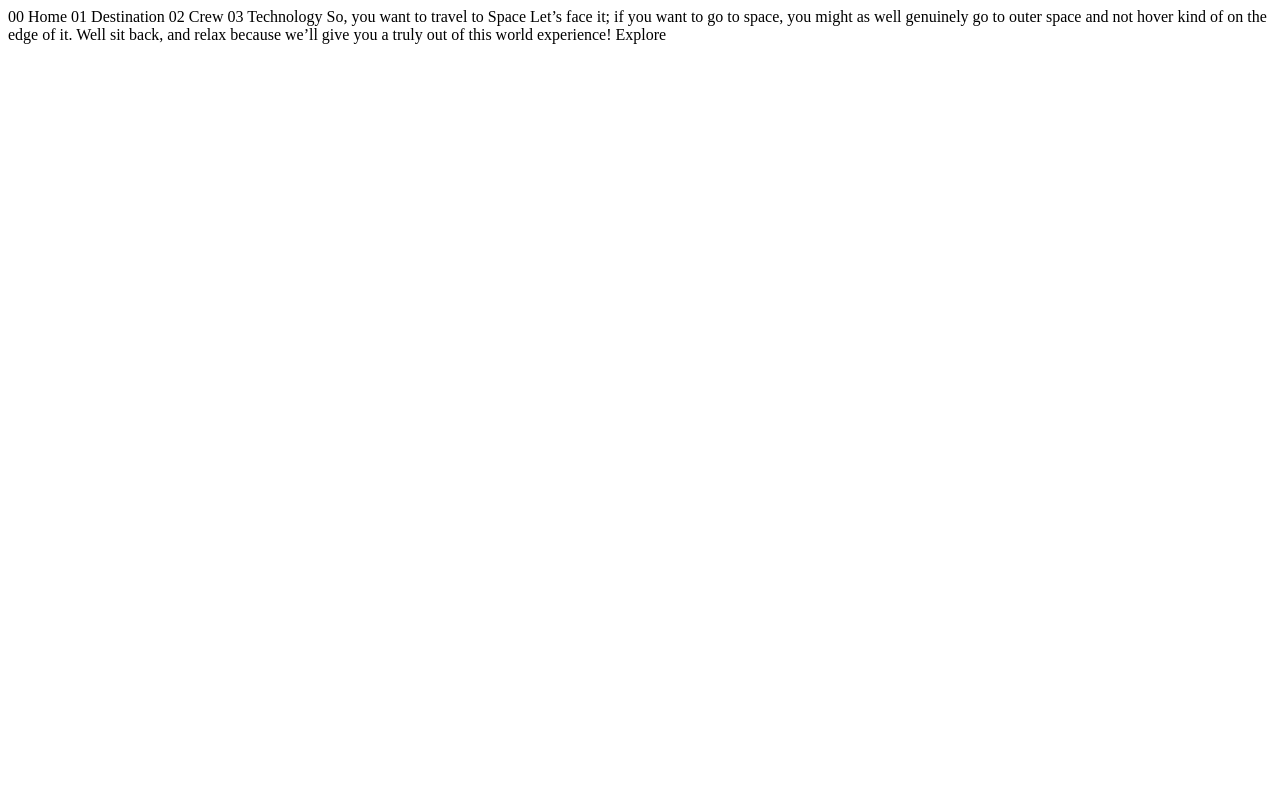
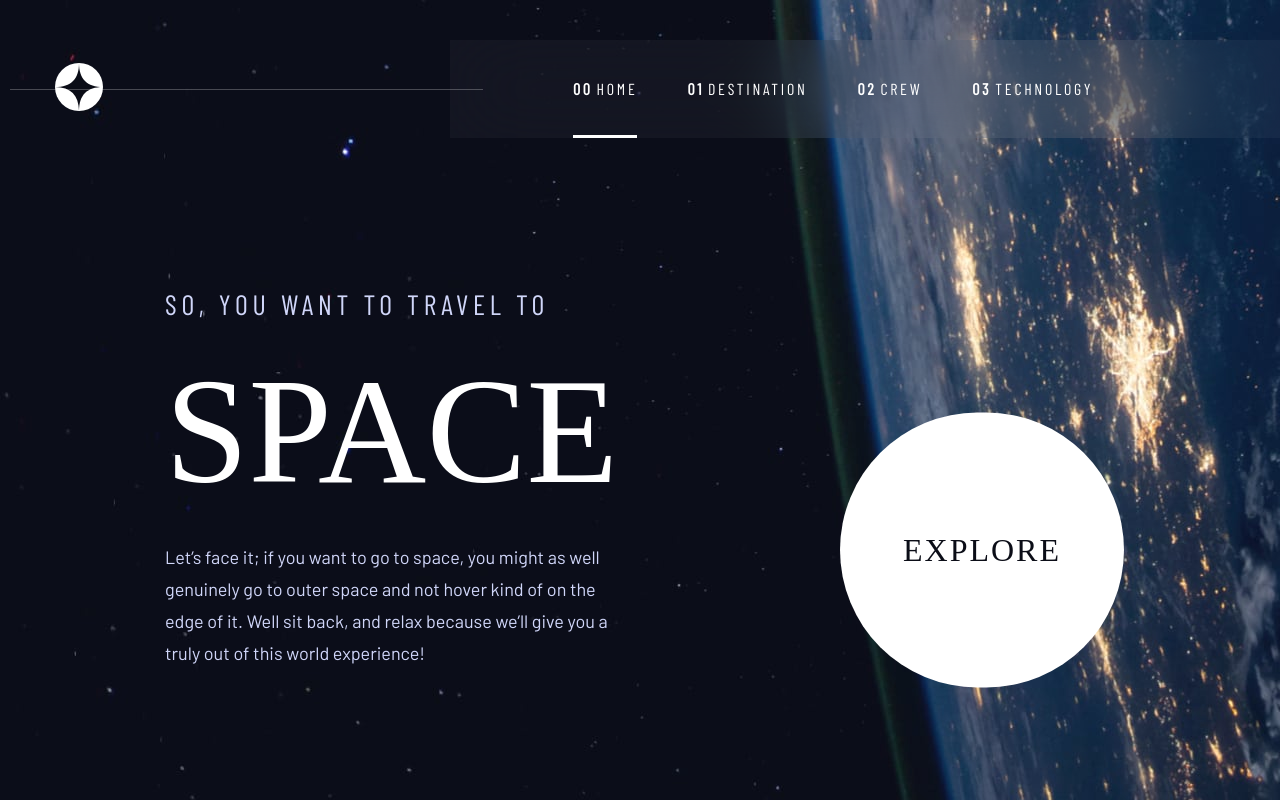
Before and after one commit to yeolsss/space-tourism-website-main, a plain HTML site: page index.html in a window 1280 px wide. Drawn offline with nearby package versions, Linux system fonts and the light colour scheme; a web font is replaced by a local one.

Commit message:
main page desktop 버전 완료

```diff
--- /dev/null
+++ b/css/base.css
@@ -0,0 +1,105 @@
+/*fonts*/
+@import url('https://fonts.googleapis.com/css2?family=Barlow+Condensed&display=swap');
+@import url('https://fonts.googleapis.com/css2?family=Bellefair&display=swap');
+@import url('https://fonts.googleapis.com/css2?family=Barlow&display=swap');
+/* Reset */
+body,
+div {
+  margin: unset;
+  padding: unset;
+}
+
+h1,
+h2,
+h3,
+h4,
+h5,
+p {
+  margin: unset;
+  font-size: unset;
+  font-weight: unset;
+}
+a {
+  margin: unset;
+  font-size: unset;
+  text-decoration: unset;
+  color: unset;
+}
+/* Typography */
+:root {
+  font-size: 10px;
+  --main-color: #0b0d17;
+  --main-sub-color: #d0d6f9;
+  --main-font-color: #ffffff;
+  --nav-opacity: 0.5021;
+  --nav-back-color: rgba(255, 255, 255, 0.04);
+}
+
+body {
+  font-size: 1.6rem;
+  line-height: normal;
+  color: var(--main-font-color);
+  background-color: var(--main-color);
+}
+
+h1 {
+  font-family: 'Bellefair', serif;
+  font-size: 15rem;
+  text-transform: uppercase;
+}
+
+h2 {
+  font-family: 'Bellefair', serif;
+  font-size: 10rem;
+}
+h3 {
+  font-family: 'Bellefair', serif;
+  font-size: 5.6rem;
+}
+h4 {
+  font-family: 'Bellefair', serif;
+  font-size: 3.2rem;
+  text-transform: uppercase;
+}
+h5 {
+  font-family: 'Barlow Condensed', sans-serif;
+  font-size: 2.8rem;
+  letter-spacing: 0.475rem;
+  display: block;
+  text-transform: uppercase;
+  color: var(--main-sub-color);
+}
+
+.sub-header-1 {
+  font-family: 'Bellefair', serif;
+  font-size: 2.8rem;
+}
+.sub-header-2 {
+  font-family: 'Barlow Condensed', sans-serif;
+  font-size: 1.4rem;
+  letter-spacing: 0.2362rem;
+}
+
+.nav-text {
+  font-family: 'Barlow Condensed', sans-serif;
+  font-size: 1.6rem;
+  letter-spacing: 0.27rem;
+  font-weight: normal;
+  text-transform: uppercase;
+}
+
+.body-text {
+  font-family: 'Barlow', sans-serif;
+  font-size: 1.8rem;
+  line-height: 1.7778;
+  color: var(--main-sub-color);
+}
+
+.font-bold {
+  font-weight: bold;
+}
+
+.visible {
+  background-color: rgba(255, 255, 255, 0.1) !important;
+  transition: background-color 0.5s ease-in;
+}
--- /dev/null
+++ b/css/header.css
@@ -0,0 +1,46 @@
+/*header*/
+.main-header {
+  display: flex;
+  justify-content: space-between;
+  align-items: center;
+  margin: 4rem 0 0 5.5rem;
+}
+.header-nav {
+  display: flex;
+  background-color: var(--nav-back-color);
+  backdrop-filter: blur(4.0774227142333984rem);
+  max-width: 83rem;
+  width: 100%;
+  position: relative;
+}
+.header-nav .header-nav__contents {
+  padding: 3.9rem 0 3.6rem 0;
+  border-bottom: 3px solid rgba(0, 0, 0, 0);
+  transition: border-bottom-color 0.5s ease-in;
+}
+.header-nav .header-nav__contents:nth-child(2) {
+  margin: 0 5rem 0 12.3rem;
+}
+
+.header-nav .header-nav__contents:nth-child(3),
+.header-nav .header-nav__contents:nth-child(4) {
+  margin-right: 5rem;
+}
+.header-stick {
+  height: 1px;
+  width: 473px;
+  opacity: 0.2515;
+  background: #fff;
+  position: absolute;
+  top: 50%;
+  left: -44rem;
+}
+
+.current-nav {
+  border-bottom-color: var(--main-font-color) !important;
+}
+
+.hover-nav {
+  border-bottom-color: rgba(255, 255, 255, 0.5) !important;
+  transition: border-bottom-color 0.5s ease-in;
+}
--- /dev/null
+++ b/css/main-desktop.css
@@ -0,0 +1,72 @@
+@import url('./base.css');
+@import url('./header.css');
+/*Contents*/
+body {
+  display: flex;
+  height: 100vh;
+}
+
+/*main section*/
+.main-section {
+  max-width: 1440px;
+  max-height: 900px;
+  height: 100%;
+  width: 100%;
+  background-image: url('../assets/home/background-home-desktop.jpg');
+  background-repeat: no-repeat;
+  margin: auto;
+  box-sizing: border-box;
+  display: flex;
+  flex-direction: column;
+}
+
+/* main contents*/
+.main-contents {
+  display: flex;
+  height: inherit;
+  justify-content: space-between;
+  align-items: flex-end;
+  margin: 0 16.5rem 13.1rem;
+}
+.main-contents__text {
+  max-width: 45rem;
+}
+.main-contents__text > h1 {
+  margin: 2.4rem 0;
+}
+
+.main-contents__circle-container {
+  position: relative;
+  margin: 11.9rem 13.3rem;
+}
+.main-contents__circle {
+  color: var(--main-color) !important;
+  background-color: var(--main-font-color);
+  display: flex;
+  justify-content: center;
+  align-items: center;
+  border-radius: 27.4rem;
+  z-index: 1;
+  position: absolute;
+}
+.main-contents__circle > a {
+  padding: 11.9rem 6.3rem;
+}
+.main-contents__circle h4 {
+  letter-spacing: 0.2rem;
+}
+.main-contents__circle,
+.main-contents__circle-hidden {
+  left: 50%;
+  top: 50%;
+  transform: translate(-50%, -50%);
+}
+.main-contents__circle-hidden {
+  position: absolute;
+  background-color: white;
+  width: 45rem;
+  height: 45rem;
+  border-radius: 45rem;
+  background-color: rgba(255, 255, 255, 0);
+  transition: background-color 0.5s ease-in;
+}
--- a/index.html
+++ b/index.html
@@ -1,27 +1,89 @@
-<!DOCTYPE html>
+<!doctype html>
 <html lang="en">
-<head>
-  <meta charset="UTF-8">
-  <meta name="viewport" content="width=device-width, initial-scale=1.0">
+  <head>
+    <meta charset="UTF-8" />
+    <meta name="viewport" content="width=device-width, initial-scale=1.0" />
 
-  <link rel="icon" type="image/png" sizes="32x32" href="./assets/favicon-32x32.png">
+    <link
+      rel="icon"
+      type="image/png"
+      sizes="32x32"
+      href="./assets/favicon-32x32.png"
+    />
+    <title>Frontend Mentor | Space tourism website</title>
+    <link rel="preconnect" href="https://fonts.googleapis.com" />
+    <link rel="preconnect" href="https://fonts.gstatic.com" crossorigin />
+    <link
+      href="https://fonts.googleapis.com/css2?family=Barlow+Condensed&display=swap"
+      rel="stylesheet"
+    />
+    <link rel="stylesheet" href="./css/main-desktop.css" />
+  </head>
+  <body>
+    <section class="main-section">
+      <!--header start-->
+      <header class="main-header">
+        <!--icon-->
+        <div>
+          <img src="./assets/shared/logo.svg" alt="" />
+        </div>
 
-  <title>Frontend Mentor | Space tourism website</title>
-</head>
-<body>
-
-  00 Home
-  01 Destination
-  02 Crew
-  03 Technology
-
-  So, you want to travel to
-  Space
-  Let’s face it; if you want to go to space, you might as well genuinely go to
-  outer space and not hover kind of on the edge of it. Well sit back, and relax
-  because we’ll give you a truly out of this world experience!
-
-  Explore
-
-</body>
+        <!--nav-->
+        <nav class="header-nav">
+          <!--stick-->
+          <div class="header-stick"></div>
+          <nav class="header-nav__contents current-nav">
+            <a href="#"
+              ><span class="header-nav__number nav-text font-bold">00</span>
+              <span class="header-nav__text nav-text">Home</span></a
+            >
+          </nav>
+          <nav class="header-nav__contents">
+            <a href="#"
+              ><span class="header-nav__number nav-text font-bold">01</span>
+              <span class="header-nav__text nav-text">Destination</span></a
+            >
+          </nav>
+          <nav class="header-nav__contents">
+            <a href="#"
+              ><span class="header-nav__number nav-text font-bold">02</span>
+              <span class="header-nav__text nav-text">Crew</span></a
+            >
+          </nav>
+          <nav class="header-nav__contents">
+            <a href="#"
+              ><span class="header-nav__number nav-text font-bold">03</span>
+              <span class="header-nav__text nav-text">Technology</span></a
+            >
+          </nav>
+        </nav>
+      </header>
+      <!--header end-->
+      <!--main start-->
+      <main class="main-contents">
+        <div class="main-contents__text">
+          <h5>So, you want to travel to</h5>
+          <h1>Space</h1>
+          <p class="body-text">
+            Let’s face it; if you want to go to space, you might as well
+            genuinely go to outer space and not hover kind of on the edge of it.
+            Well sit back, and relax because we’ll give you a truly out of this
+            world experience!
+          </p>
+        </div>
+        <div class="main-contents__circle-container">
+          <div class="main-contents__circle">
+            <a href="#">
+              <h4>Explore</h4>
+            </a>
+          </div>
+          <div class="main-contents__circle-hidden"></div>
+        </div>
+      </main>
+      <!--main end-->
+    </section>
+    <!--js file import-->
+    <script src="./js/header.js"></script>
+    <script src="./js/main.js"></script>
+  </body>
 </html>
--- /dev/null
+++ b/js/header.js
@@ -0,0 +1,12 @@
+const headerNavContainer = document.querySelector('.header-nav');
+const headerNavItem = document.querySelectorAll('.header-nav__contents');
+
+headerNavItem.forEach((item) => {
+  item.addEventListener('mouseover', (event) => {
+    if (!item.classList.contains('current-nav'))
+      item.classList.add('hover-nav');
+  });
+  item.addEventListener('mouseleave', (event) => {
+    item.classList.remove('hover-nav');
+  });
+});
--- /dev/null
+++ b/js/main.js
@@ -0,0 +1,9 @@
+const circleBtn = document.querySelector('.main-contents__circle');
+const hiddenCircle = document.querySelector('.main-contents__circle-hidden');
+circleBtn.addEventListener('mouseover', () => {
+  hiddenCircle.classList.add('visible');
+});
+
+circleBtn.addEventListener('mouseleave', () => {
+  hiddenCircle.classList.remove('visible');
+});
```
Also changed, not shown: 1 other file.
